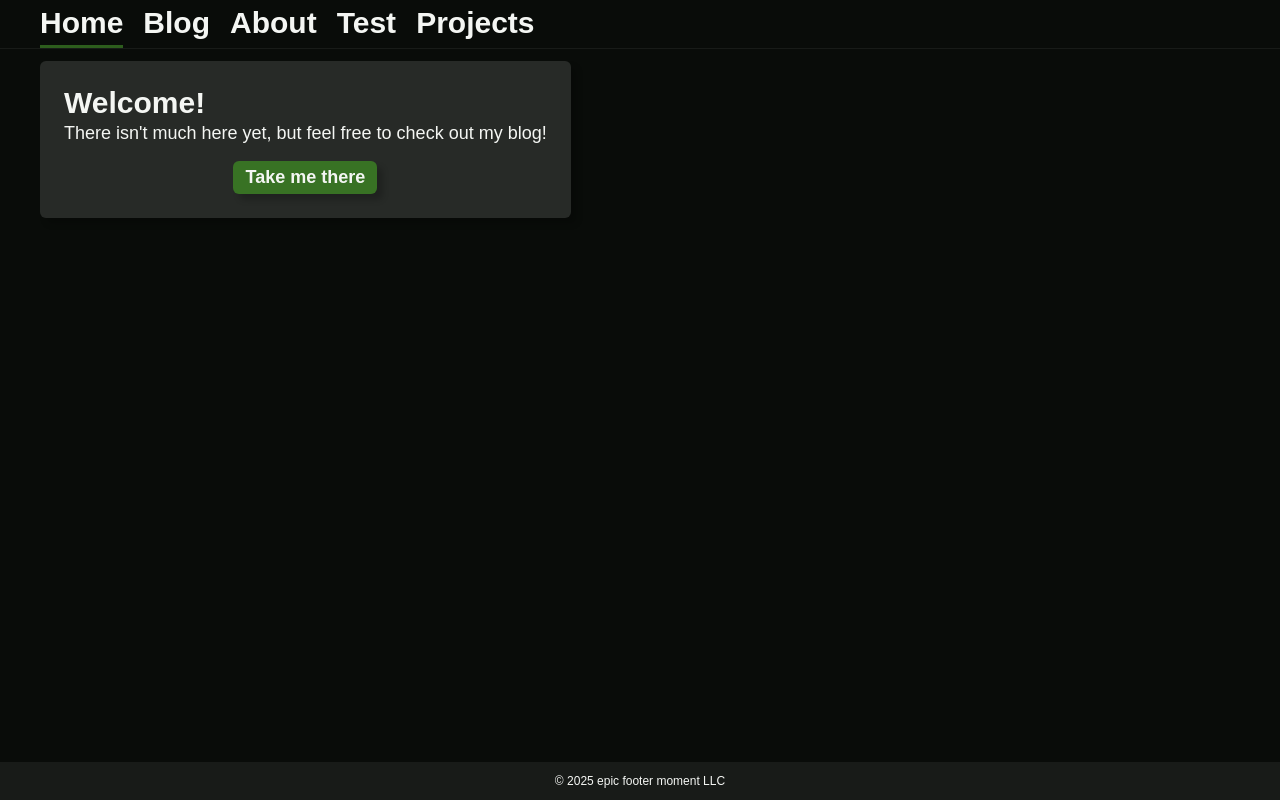
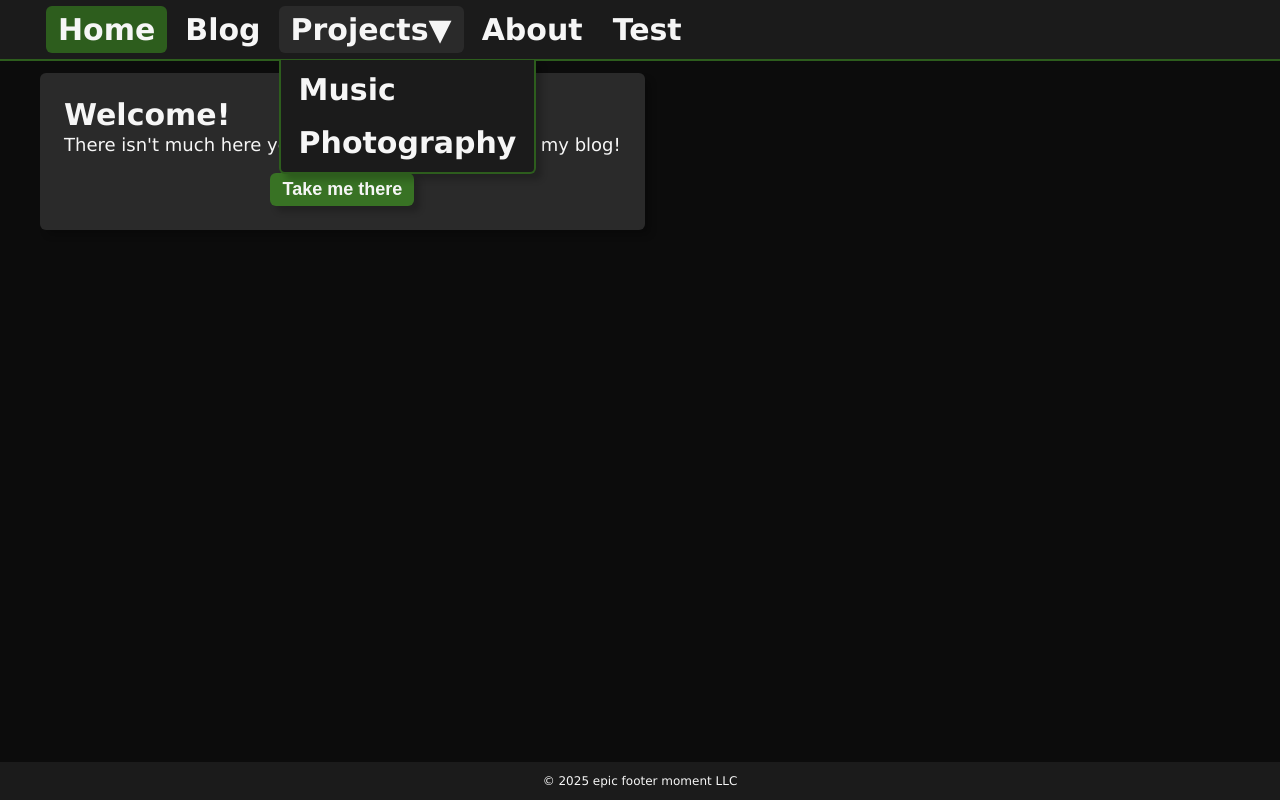
Before and after one commit to shibby64/shibby64.github.io, a React (Create React App) app: page / in a window 1280 px wide. Built offline with nearby package versions, Linux system fonts and the light colour scheme.

Commit message:
navbar changes

```diff
--- a/src/components/nav/NavItem.tsx
+++ b/src/components/nav/NavItem.tsx
@@ -4,12 +4,15 @@ import { NavLink } from "react-router";
 export interface NavItemProps {
   label: string;
   route: string;
+  onClick?: () => void;
 }
 
-const NavItem: React.FC<NavItemProps> = ({ label, route }) => {
+const NavItem: React.FC<NavItemProps> = ({ label, route, onClick }) => {
   return (
     <li className="nav-item">
-      <NavLink to={route}>{label}</NavLink>
+      <NavLink to={route} onClick={onClick}>
+        {label}
+      </NavLink>
     </li>
   );
 };
--- a/src/components/nav/NavItemDropdown.tsx
+++ b/src/components/nav/NavItemDropdown.tsx
@@ -1,20 +1,49 @@
-import React from "react";
+import React, { useEffect, useState } from "react";
+import { RouteLeaf } from "../../pages/Routes";
+import NavItem from "./NavItem";
 
 export interface NavItemProps {
   label: string;
-  children: React.ReactNode[];
+  children: RouteLeaf[];
 }
 
 const NavItemDropdown: React.FC<NavItemProps> = ({ label, children }) => {
+  const [expanded, setExpanded] = useState(true);
+
+  const toggleExpanded = () => {
+    setExpanded(!expanded);
+  };
+
+  useEffect(() => {
+    const handleClickOutside = (event: MouseEvent) => {
+      const dropdown = document.getElementById(`nav-dropdown-${label}`);
+      if (dropdown && !dropdown.contains(event.target as Node)) {
+        setExpanded(false);
+      }
+    };
+
+    if (expanded) {
+      document.addEventListener("mousedown", handleClickOutside);
+    }
+    return () => {
+      document.removeEventListener("mousedown", handleClickOutside);
+    };
+  }, [expanded, label]);
+
   return (
-    <li className="nav-item">
-      <button>{label}</button>
-      <ul>
-        {children.map((child: React.ReactNode, index: number) => {
-          return child;
+    <div className="nav-dropdown" id={`nav-dropdown-${label}`}>
+      <li className="nav-item">
+        <button className={expanded ? "open" : ""} onClick={toggleExpanded}>
+          {label}
+          <span className="dropdown-icon">▼</span>
+        </button>
+      </li>
+      <ul style={{ display: expanded ? "block" : "none" }}>
+        {children.map((leaf) => {
+          return <NavItem key={leaf.label} route={leaf.route} label={leaf.label} onClick={() => setExpanded(false)} />;
         })}
       </ul>
-    </li>
+    </div>
   );
 };
 
--- a/src/components/nav/Navbar.tsx
+++ b/src/components/nav/Navbar.tsx
@@ -1,11 +1,7 @@
 import React from "react";
-import RouteList, { RouteLeaf } from "../../pages/Routes";
+import RouteList from "../../pages/Routes";
 import NavItem from "./NavItem";
 import NavItemDropdown from "./NavItemDropdown";
-
-const renderLeaf = (leaf: RouteLeaf) => {
-  return <NavItem key={leaf.label} route={leaf.route} label={leaf.label} />;
-};
 
 const Navbar: React.FC = () => {
   return (
@@ -14,15 +10,9 @@ const Navbar: React.FC = () => {
         <ul className="nav-list">
           {RouteList.map((navItem) => {
             if (navItem.type === "leaf") {
-              return renderLeaf(navItem);
+              return <NavItem key={navItem.label} route={navItem.route} label={navItem.label} />;
             } else if (navItem.type === "nested") {
-              return (
-                <NavItemDropdown
-                  key={navItem.label}
-                  label={navItem.label}
-                  children={navItem.leaves.map((leaf) => renderLeaf(leaf))}
-                />
-              );
+              return <NavItemDropdown key={navItem.label} label={navItem.label} children={navItem.leaves} />;
             }
             return null;
           })}
--- a/src/pages/Routes.tsx
+++ b/src/pages/Routes.tsx
@@ -24,8 +24,6 @@ type Routes = RouteLeaf | RouteBranch;
 const RouteList: Routes[] = [
   { type: "leaf", label: "Home", route: "/", component: <Home /> },
   { type: "leaf", label: "Blog", route: "/blog", component: <Blog /> },
-  { type: "leaf", label: "About", route: "/about", component: <About /> },
-  { type: "leaf", label: "Test", route: "/test", component: <TestPage /> },
   {
     type: "nested",
     label: "Projects",
@@ -34,6 +32,8 @@ const RouteList: Routes[] = [
       { type: "leaf", label: "Photography", route: "/photography", component: <Photography /> },
     ],
   },
+  { type: "leaf", label: "About", route: "/about", component: <About /> },
+  { type: "leaf", label: "Test", route: "/test", component: <TestPage /> },
 ];
 
 export default RouteList;
--- a/src/static/styles/App.css
+++ b/src/static/styles/App.css
@@ -1,49 +1,87 @@
 body {
   color: var(--page-text-primary);
-  font-family: sans-serif;
+  font-family: Verdana, sans-serif;
   padding: 0;
   margin: 0;
 }
 
 nav {
-  background-color: var(--page-background-primary);
-  border-bottom: 1px solid var(--page-background-secondary);
-  .nav-list {
-    align-items: center;
+  background-color: var(--page-background-secondary);
+  border-bottom: 2px solid var(--container-accent);
+
+  ul {
     list-style: none;
     padding: 0;
     margin: 0;
+  }
+
+  .nav-list {
     display: flex;
-    gap: 20px;
     flex-wrap: wrap;
+    gap: var(--spacing-small);
+    padding: var(--spacing-small);
 
+    /* nav item that is a singular route */
     .nav-item {
-      height: var(--spacing-xlarge);
-      border-bottom: 2px solid transparent;
-      box-sizing: border-box;
-      padding-top: var(--spacing-small);
-      &:has(a.active) {
-        border-bottom: 3px solid var(--earth-mid);
-      }
-      &:hover {
-        border-bottom: 2px solid var(--earth-mid);
+      display: flex;
 
-      }
-      a {
+      a, button {
+        all: unset;
+
         color: var(--page-text-primary);
         font-size: var(--text-xlarge);
         font-weight: bold;
         text-decoration: none;
+        padding: var(--spacing-small) var(--spacing-medium);
+        border-radius: var(--border-radius);
+        width: 100%;
+
+        cursor: pointer;
+        user-select: none;
+        -webkit-user-select: none;
+        -moz-user-select: none;
+        -ms-user-select: none;
+
+        transition: background-color 0.1s ease;
+
+        &.active {
+          background-color: var(--button-nav-solid);
+        }
+
+        &.open {
+          background-color: var(--button-nav-active);
+        }
+
+        &:hover {
+          background-color: var(--button-nav-hover);
+        }
+
+        &:active {
+          background-color: var(--button-nav-active);
+        }
       }
-      button {
-        background: none;
-        border: none;
-        color: var(--page-text-primary);
-        font-size: var(--text-xlarge);
-        font-weight: bold;
-        cursor: pointer;
-        padding: 0;
-        text-decoration: none;
+    }
+
+    /* nav item that contains multiple routes */
+    .nav-dropdown {
+      display: flex;
+      flex-direction: column;
+
+      ul {
+        position: absolute;
+        margin-top: calc(var(--spacing-xlarge) + var(--spacing-small));
+        z-index: 1000;
+        background-color: var(--page-background-secondary);
+        border-radius: var(--border-radius);
+        border-top-left-radius: 0;
+        border-top-right-radius: 0;
+        border: 2px solid var(--container-accent);
+        border-top: none;
+        box-shadow: var(--spacing-small) var(--spacing-small) var(--spacing-small) rgba(0, 0, 0, 0.2);
+
+        li {
+          margin: var(--spacing-small)
+        }
       }
     }
   }
@@ -152,7 +190,7 @@ main {
   &.primary {
     background-color: var(--button-primary-solid);
     color: var(--white);
-    transition: background-color 0.2s ease;
+    transition: background-color 0.1s ease;
 
     &:hover {
       background-color: var(--button-primary-hover);
@@ -165,7 +203,7 @@ main {
   &.secondary {
     background-color: var(--button-secondary-solid);
     color: var(--black);
-    transition: background-color 0.2s ease;
+    transition: background-color 0.1s ease;
 
     &:hover {
       background-color: var(--button-secondary-hover);
@@ -178,7 +216,7 @@ main {
   &.warning {
     background-color: var(--button-warning-solid);
     color: var(--white);
-    transition: background-color 0.2s ease;
+    transition: background-color 0.1s ease;
 
     &:hover {
       background-color: var(--button-warning-hover);
--- a/src/static/styles/Variables.css
+++ b/src/static/styles/Variables.css
@@ -3,13 +3,22 @@
   --viewport-medium-breakpoint: 640px;
   --viewport-small-breakpoint: 0px;
 
-  --white: #F4F6F3;
+  /* --white: #F4F6F3;
   --grey-100: #BABCB9;
   --grey-80: #7F817E;
   --grey-60: #444744;
   --grey-40: #272A27;
   --grey-20: #181B18;
-  --black: #090C09;
+  --black: #090C09; */
+
+  --white: #F6F6F6;
+  --grey-100: #BCBCBC;
+  --grey-80: #818181;
+  --grey-60: #444444;
+  --grey-40: #2A2A2A;
+  --grey-20: #1B1B1B;
+  --black: #0C0C0C;
+
 
   --earth-dark: #1F3E13; /* button */
   --earth-mid: #2D5D1D; /* button */
@@ -43,6 +52,10 @@
   --button-warning-hover: var(--fire-mid);
   --button-warning-active: var(--fire-dark);
 
+  --button-nav-solid: var(--earth-mid);
+  --button-nav-hover: var(--grey-60);
+  --button-nav-active: var(--grey-40);
+
   /* Text sizes */
   --text-small: 12px;
   --text-medium: 18px;
```
